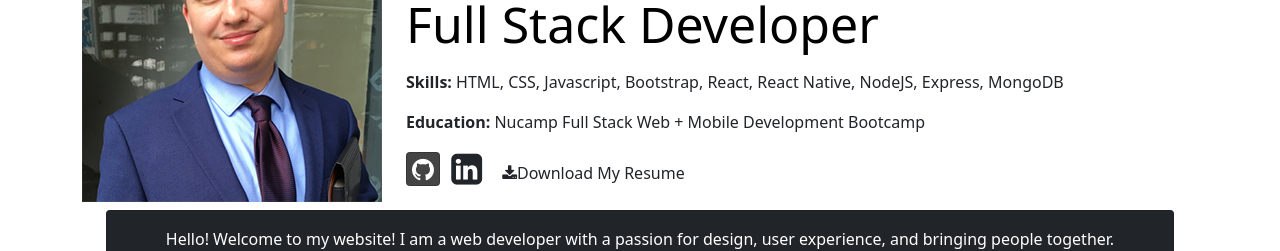
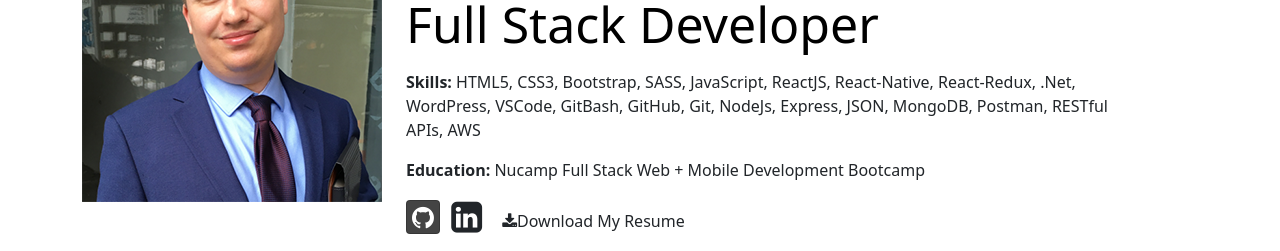
Before and after one commit to TylerWaugh01/Porfolio, a React (Create React App) app: page / in a window 1280 px wide. Shown: the part 196-447 px from the top of the page. Built offline with nearby package versions, Linux system fonts and the light colour scheme.

Commit message:
Project Changes

```diff
--- a/src/app/shared/PROJECTS.js
+++ b/src/app/shared/PROJECTS.js
@@ -6,7 +6,7 @@ export const PROJECTS = [
         id: 2,
         name: 'Camping Site',
         image: Nucamp,
-        website: 'http://3.81.231.5',
+        // website: 'http://3.81.231.5',
         featured: false,
         elevator: 'Full stack camping site with favorite, comment, and log-in capability',
         skills: 'HTML, CSS, Javascript, React, NodeJS, Express, MongoDB',
--- a/src/features/projects/ProjectDetail.js
+++ b/src/features/projects/ProjectDetail.js
@@ -20,13 +20,10 @@ const ProjectDetail = ( {project} ) => {
                                             <CardText>
                                                 <ul>
                                                     <li>
+                                                    <a href={website} target="_blank" rel="noreferrer" style={{ textDecoration: 'none'}}>
                                                     {elevator}
+                                                </a>
                                                     </li>
-                                                <li>
-                                                <a href={website} target="_blank" rel="noreferrer" style={{ textDecoration: 'none'}}>
-                                                Demo
-                                                </a>
-                                                </li>
                                                 <li>
                                                 {skills}
                                                     </li>
--- a/src/pages/HomePage.js
+++ b/src/pages/HomePage.js
@@ -22,8 +22,8 @@ const HomePage = () => {
           <h2  id='home' style={{display: "flex" , flexDirection: "column",  justifyContent:'center', fontSize: '70px' }}>Tyler Waugh,</h2>
           <h2 style={{ fontSize: '50px', }}>Full Stack Developer</h2>
             <p className="my-3"><b>Skills: </b>
-                HTML, CSS, Javascript, Bootstrap, React, React Native, NodeJS,
-                Express, MongoDB</p>
+            HTML5, CSS3, Bootstrap, SASS, JavaScript, ReactJS, React-Native, React-Redux, .Net, WordPress,
+VSCode, GitBash, GitHub, Git, NodeJs, Express, JSON, MongoDB, Postman, RESTful APIs, AWS</p>
             <p className="my-1"><b>Education: </b>
             Nucamp Full Stack Web + Mobile Development Bootcamp</p>
             <a className='btn btn-social-icon btn-github my-2' href='https://github.com/TylerWaugh01'>
```
